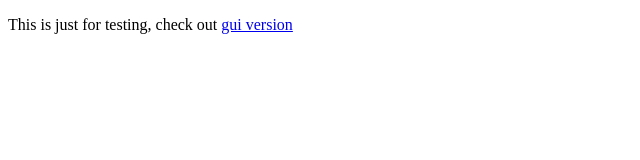
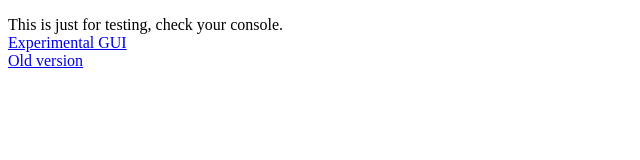
Before and after one commit to eirikb/cloudml-master-thesis, a plain HTML site: page index.html in a window 1280 px wide. Shown: the whole page, without its empty margins (0-640 px from the left). Drawn offline with nearby package versions, Linux system fonts and the light colour scheme; no server answers.

Commit message:
More links to index

```diff
--- a/index.html
+++ b/index.html
@@ -9,6 +9,10 @@
         <script src="main.js"></script>
     </head>
     <body>
-        <p>This is just for testing, check out <a href="gui">gui version</a></p>
+        <p>
+            This is just for testing, check your console.<br>
+            <a href="gui">Experimental GUI</a><br>
+            <a href="http://cfg.nodester.com">Old version</a>
+        </p>
     </body>
 </html>
```
